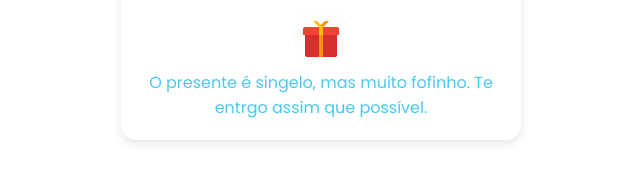
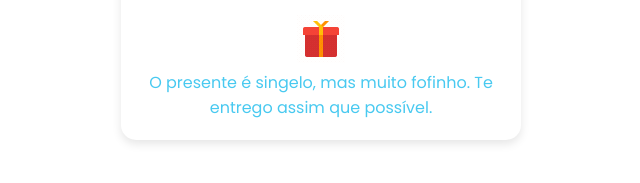
Before and after one commit to nathanlima7/anivers-rio-Bea, a plain HTML site: page index.html in a window 1280 px wide. Both pictures are taken after a click on the picture 640 px from the left and 637 px from the top of the page. Shown: the part 573-756 px from the top of the page, 319-959 px from the left. Drawn offline with Linux system fonts and the light colour scheme.

Commit message:
index.html

```diff
--- a/index.html
+++ b/index.html
@@ -21,7 +21,7 @@
         </div>
         <img id="presente" src="recursos/presente.gif" alt="presente Bea">
         <div id="mensagem" style="display: none;">
-            <p>O presente é singelo, mas muito fofinho. Te entrgo assim que possível.</p>
+            <p>O presente é singelo, mas muito fofinho. Te entrego assim que possível.</p>
         </div>
     </div>
     <script src="recursos/script.js"></script>
```
